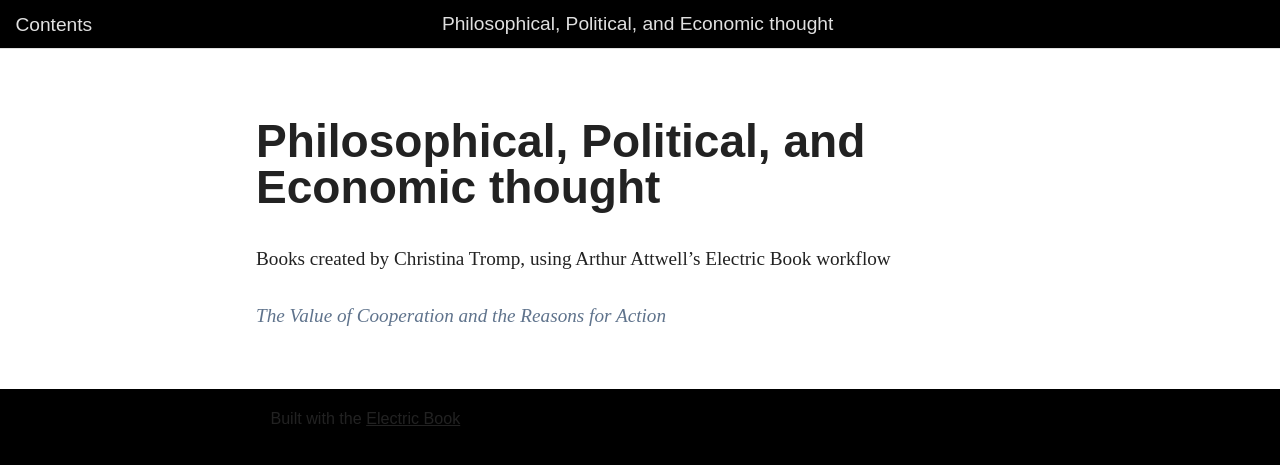
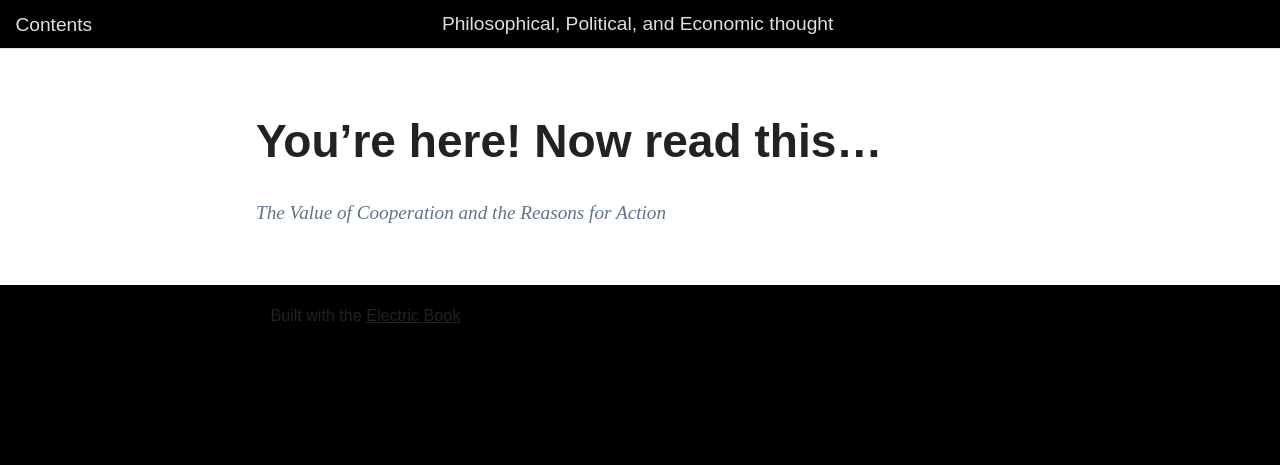
Before and after one commit to ChristinaRookie/rationality-and-cooperation, a Jekyll site: the page built from index.md, in a window 1280 px wide. Shown: the top 465 px of the page. Built offline with Jekyll 4.4.1, drawn with Linux system fonts in a browser that asks for light colours.

Commit message:
Update meta and the homepage
There was no point having the series name, because there’s only one book

```diff
--- a/_data/meta.yml
+++ b/_data/meta.yml
@@ -13,7 +13,7 @@ project:
   # The name of the project of books in this folder.
   name: "Philosophical, Political, and Economic thought"
   # A one-liner about this project. Useful for Open Graph metadata.
-  description: "Books created by Christina Tromp, using Arthur Attwell's Electric Book workflow"
+  description: "Created by Christina Tromp, using Arthur Attwell's Electric Book workflow"
   # The logo of the organisation, saved web-ready in /assets
   logo: "ac-logo.jpg"
   # An image in /assets that stands for the project
--- a/index.md
+++ b/index.md
@@ -5,11 +5,7 @@ style: home
 
 {% include metadata %}
 
-# {{ project-name }}
-
-{{ project-description }}
-
-{{ logo }}
+# You're here! Now read this...
 
 {% for book in site.data.meta.works %}
 *[{{ book.title }}]({{ book.directory }}/text/{{ book.products.web.start-page }}.html)*
```
